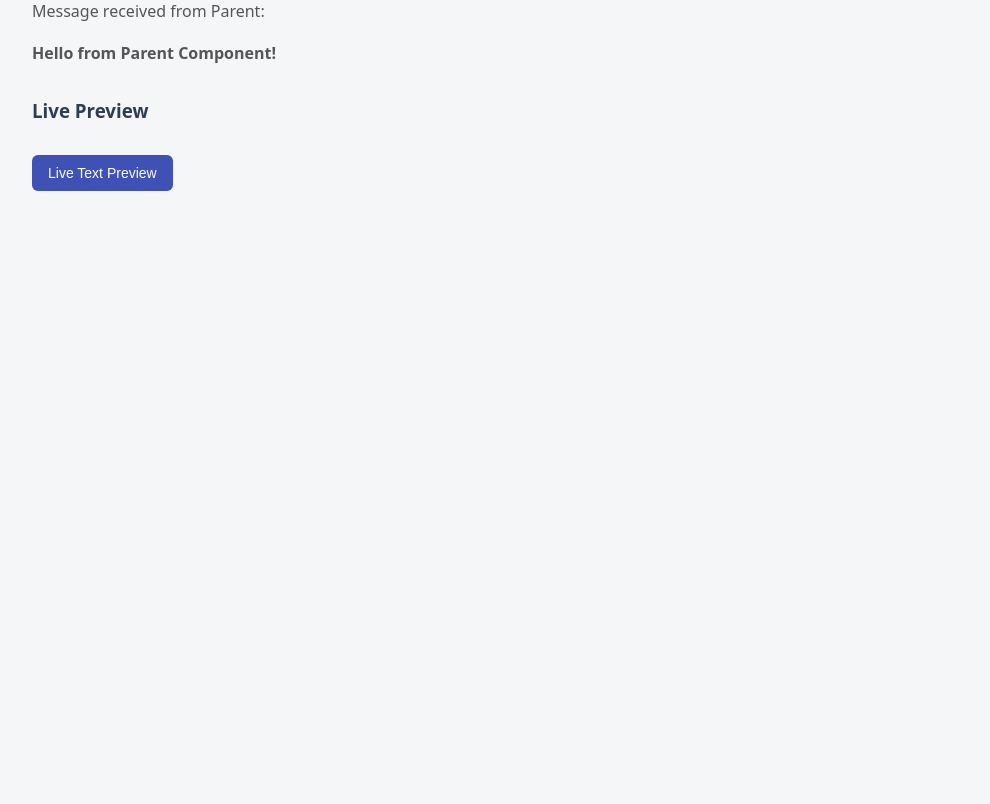
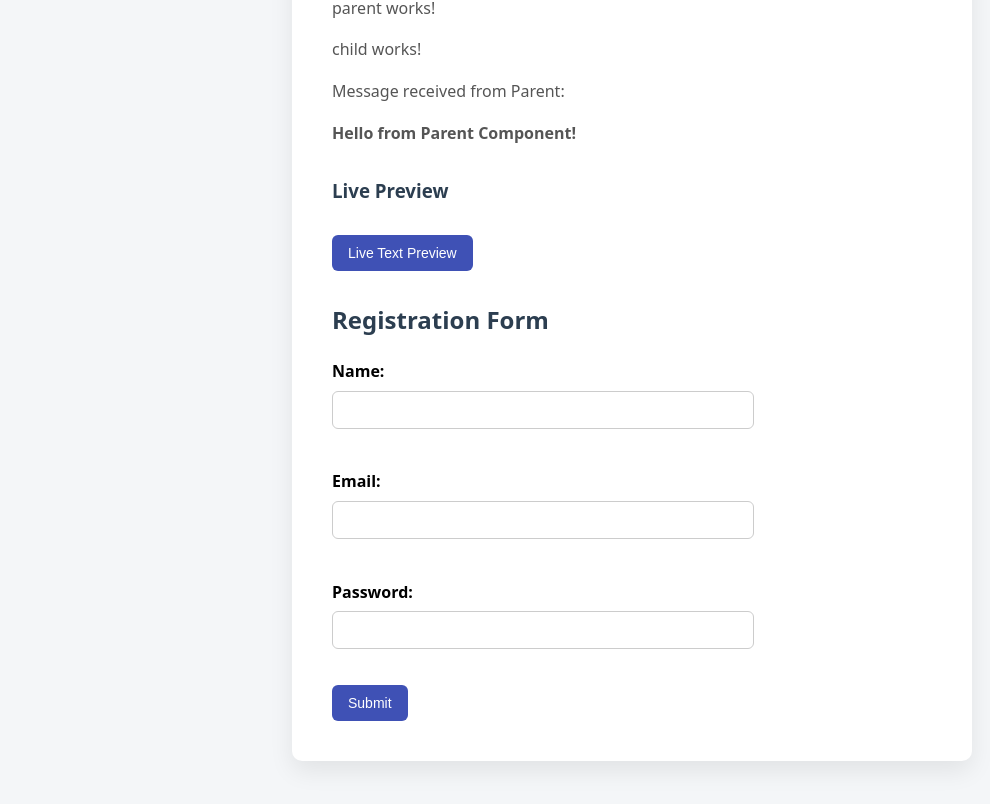
Before and after one commit to AntonV0/angular-bootcamp, an Angular app in the folder FirstAngularProject/: page / in a window 1280 px wide. Shown: the part 408-1212 px from the top of the page, without its empty margins (8-998 px from the left). Before the commit the page ends 800 px from the top, so only its background shows below. Built offline with nearby package versions, Linux system fonts and the light colour scheme.

Commit message:
feat: add form handling component

```diff
--- /dev/null
+++ b/FirstAngularProject/src/app/form-handling/form-handling.html
@@ -0,0 +1,67 @@
+<h2>Registration Form</h2>
+
+<form #form="ngForm" (ngSubmit)="submitForm(form)">
+  <!-- #form -> template reference variable that allows us to access the form's properties and methods in the template.
+  (ngSubmit)="submitForm(form)" -> event binding that listens for the form's submit event and calls the submitForm() method defined in the FormHandling component when the form is submitted, passing the form object as an argument. -->
+
+  <!-- NAME -->
+  <label for="name">Name:</label>
+  <input type="text" id="name" name="name" [(ngModel)]="user.name" required minlength="7" #name="ngModel">
+  <!-- This input element is bound to the 'user.name' property in the FormHandling component using Angular's two-way data binding syntax [(ngModel)]. As the user types into the input field, the value of 'user.name' will be updated in real-time. The required attribute ensures that the field must be filled out before the form can be submitted, and minlength="7" enforces a minimum length of 7 characters for the input. The #name="ngModel" creates a template reference variable that allows us to access the validation state of this input field. -->
+
+  @if (name.invalid && form.submitted) {
+    @if (name.errors?.['required']) {
+      <!-- Checks if the validation error is due to the required field being empty -->
+      <small>Name is required.</small>
+    }
+  }
+
+  @if (name.errors?.['minlength']) {
+    <!-- Checks if the validation error is due to the input being shorter than the minimum length -->
+    <small>Name must be at least 7 characters long.</small>
+  }
+  <br><br>
+
+  <!-- EMAIL -->
+  <label for="email">Email:</label>
+  <input type="email" id="email" name="email" [(ngModel)]="user.email" required email #email="ngModel">
+
+  @if (email.invalid && form.submitted) {
+    @if (email.errors?.['required']) {
+      <!-- Checks if the validation error is due to the required field being empty -->
+      <small>Email is required.</small>
+    }
+  }
+
+  @if (email.errors?.['email']) {
+    <!-- Checks if the validation error is due to the input not being a valid email address -->
+    <small>Please enter a valid email address.</small>
+  }
+  <br><br>
+
+  <!-- PASSWORD -->
+  <label for="password">Password:</label>
+  <input type="password" id="password" name="password" [(ngModel)]="user.password" required minlength="6" #password="ngModel">
+  @if (password.invalid && form.submitted) {
+    @if (password.errors?.['required']) {
+      <small>Password is required.</small>
+    }
+  }
+
+  @if (password.errors?.['minlength']) {
+    <small>Password must be at least 6 characters long.</small>
+  }
+  <br><br>
+
+  <!-- SUBMIT BUTTON -->
+  <button type="submit" [disabled]="form.invalid">Submit</button>
+  <!-- This button is of type "submit", which triggers the form submission when clicked. The [disabled]="form.invalid" attribute uses Angular's property binding to disable the button if the form is invalid, meaning that the user cannot submit the form until all validation requirements are met. -->
+</form>
+
+@if (submittedUser) {
+  <h3>Submitted User Data:</h3>
+  <p>Name: {{ submittedUser.name }}</p>
+  <p>Email: {{ submittedUser.email }}</p>
+  <p>Password: {{ submittedUser.password }}</p>
+}
+<!-- This section conditionally displays the submitted user data after the form has been submitted. The *ngIf directive checks if the 'submittedUser' property is not null, and if so, it renders the user's name, email, and password using Angular's interpolation syntax {{ submittedUser.property }} to display the values. -->
--- /dev/null
+++ b/FirstAngularProject/src/app/form-handling/form-handling.ts
@@ -0,0 +1,28 @@
+import { Component } from '@angular/core';
+import { FormsModule } from '@angular/forms';
+
+@Component({
+  selector: 'app-form-handling',
+  imports: [FormsModule],
+  templateUrl: './form-handling.html',
+  styleUrl: './form-handling.css',
+})
+export class FormHandling {
+  user = {
+    name:'',
+    email: '',
+    password: '',
+  };
+
+  // A property to hold the submitted user data, which can be used for displaying or further processing after form submission
+  submittedUser: any = null;
+
+  submitForm(form: any) {
+    if (form.invalid) {
+      return; // If the form is invalid, do not proceed with submission and simply return from the function.
+    }
+
+    this.submittedUser = { ...this.user }; // Create a copy of the user object to avoid reference issues
+    console.log('Form submitted:', this.submittedUser); // Log the submitted user data to the console for verification
+  }
+}
--- a/FirstAngularProject/src/app/html/html.html
+++ b/FirstAngularProject/src/app/html/html.html
@@ -1,3 +1,4 @@
+<main>
   <p>html works!</p>
 
   <app-user></app-user>
@@ -9,3 +10,7 @@
   <h3>Live Preview</h3>
   <button routerLink="/preview">Live Text Preview</button>
   <!-- routerLink is an Angular directive used to navigate between routes in the application. The value "/preview" specifies the path to navigate to when the button is clicked. -->
+
+  <app-form-handling></app-form-handling>
+
+</main>
--- a/FirstAngularProject/src/app/html/html.ts
+++ b/FirstAngularProject/src/app/html/html.ts
@@ -4,10 +4,11 @@ import { Component } from '@angular/core';
 import { User } from '../user/user';
 import { RouterLink } from '@angular/router';
 import { Parent } from '../parent/parent';
+import { FormHandling } from '../form-handling/form-handling';
 
 @Component({
   selector: 'app-html',
-  imports: [User, RouterLink, Parent],
+  imports: [User, RouterLink, Parent, FormHandling],
   templateUrl: './html.html',
   styleUrl: './html.css',
 })
```
Also changed, not shown: FirstAngularProject/src/app/form-handling/form-handling.css (added), 1 other file (tests, documents, lock files or other folders). Lines whose indentation alone changed are shown as unchanged.
